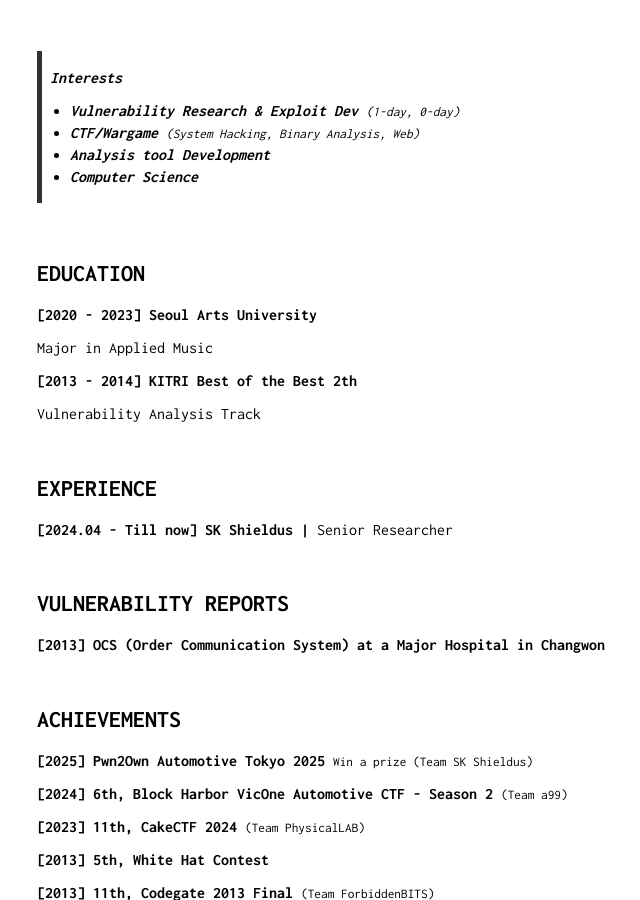
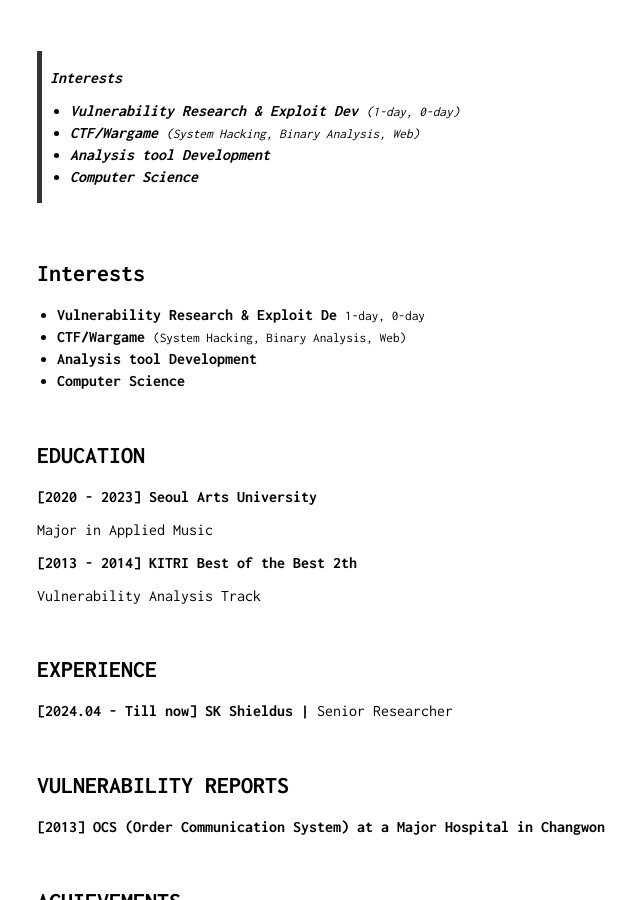
Before and after one commit to Bugeun/bugeun.github.io, a Jekyll site: the page built from index.md, in a window 1280 px wide and 900 px high, scrolled down 344 px. Shown: the whole window, without its empty margins (253-893 px from the left). Built offline with Jekyll 4.4.1, drawn with Linux system fonts in a browser that asks for light colours.

Commit message:
Update index.md

```diff
--- a/index.md
+++ b/index.md
@@ -21,6 +21,28 @@ Security Researcher
 * <b>CTF/Wargame</b> <small>(System Hacking, Binary Analysis, Web)</small>
 * <b>Analysis tool Development</b>
 * <b>Computer Science</b>
+
+&nbsp;
+
+## Interests
+<section>
+        <ul>
+          <li>
+            <b>Vulnerability Research & Exploit De</b>
+            <small>1-day, 0-day</small>
+          </li>
+          <li>
+          <b>CTF/Wargame</b>
+          <small>(System Hacking, Binary Analysis, Web)</small>
+          </li>
+          <li>
+          <b>Analysis tool Development</b>
+          </li>
+          <li>
+          <b>Computer Science</b>
+          </li>
+        </ul>
+</section>
 
 &nbsp;
 
```
